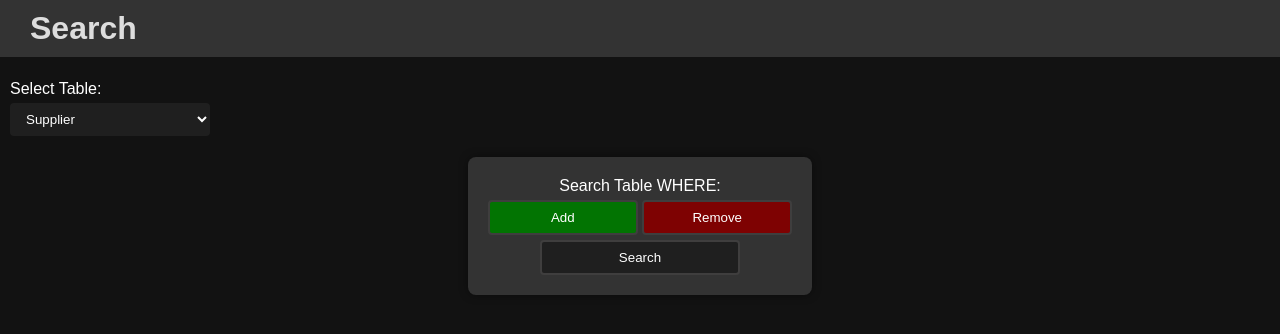
After one commit to Wrenen/CP476-WebApp, a PHP site: page /search.html in a window 1280 px wide. The commit adds this page. Shown: the top 334 px of the page. Run offline with PHP 8.4, Linux system fonts and the light colour scheme.

Commit message:
added search css/html

```diff
--- a/main.php
+++ b/main.php
@@ -14,7 +14,7 @@
 
   <div class="listContainer">
     <ul class="btnList">
-      <li> <a href="#"> <button class="dbBtn"><img src="assests/search.svg"> <br>search</button> </a> </li>
+      <li> <a href="search.html"> <button class="dbBtn"><img src="assests/search.svg"> <br>search</button> </a> </li>
       <li> <a href="update.html"> <button class="dbBtn"><img src="assests/update.svg"> <br>update</button> </a> </li>
       <li> <a href="#"> <button class="dbBtn"><img src="assests/delete.svg"> <br>delete</button> </a> </li>
     </ul>
--- a/main_style.css
+++ b/main_style.css
@@ -3,6 +3,7 @@ body{
     padding: 0;
     background-color: #121212;
 }
+
 h1{
     color: whitesmoke;
     font-size: 62px;
--- /dev/null
+++ b/search.html
@@ -0,0 +1,53 @@
+<!DOCTYPE html>
+<html lang="en">
+<head>
+    <meta charset="UTF-8">
+    <meta name="viewport" content="width=device-width, initial-scale=1.0">
+    <meta http-equiv="X-UA-Compatible" content="ie=edge">
+    <title>Search Function</title>
+    <link rel="stylesheet" href="search_style.css">
+</head>
+<body>
+    <header>
+        <h1>Search</h1>
+    </header>
+
+    <div class="form-popup" id="addForm">
+      <form>
+        <div class="add-fields-container">
+            <label for="addFields" class="header-labels">Add Search Field:</label>
+            <select name="add-fields" id="addFields">
+            <!-- filled in later -->
+            </select>
+            <input type="button" onclick="addSearchField()" value="Add Field" id="add-field-btn">
+        </div>
+      </form>
+    </div>
+
+    <form action="search_results.php" method="post" class="form-horizontal">
+        <div style="position: fixed; top: 70px; left: 10px;">
+            <label for="table" class="header-labels">Select Table:</label>
+            <select name="table" id="table" onchange="changeTable()">
+                <option value="supplier">Supplier</option>
+                <option value="product">Product</option>
+            </select>
+        </div>
+
+        <div class="box">
+          <label for="search-fields">Search Table WHERE:</label>
+          <div id="search-fields"></div>
+          <div class="btn-container">
+            <input type="button" onclick="addBtn()" value="Add" id="add-btn">
+            <input type="button" onclick="removeSearchField()" value="Remove" id="remove-btn">
+          </div>
+          <div class="search-btn-container"></div>
+            <input type="submit"  id="search-btn" value="Search">
+          </div>
+        </div>
+
+
+
+    </form>
+  <script src="search.js" defer></script>
+</body>
+</html>
--- /dev/null
+++ b/search.js
@@ -0,0 +1,68 @@
+var tableField = document.getElementById("table");
+var addForm = document.getElementById("addForm");
+var addFields = document.getElementById("addFields");
+var searchFields = document.getElementById("searchField");
+
+var supplier = ['supplier_id', 'supplier_name', 'address', 'phone', 'email'];
+var product = ['pid', 'product_id', 'product_name', 'description', 'price', 'quantity','status', 'supplier_id'];
+
+var counter = 0;
+
+// resets page back to default
+function changeTable() {
+    addForm.style.display = "none";
+    document.getElementById("search-fields").innerHTML = "";
+    clearFields();
+}
+
+function clearFields() {
+    while (addFields.options.length > 0) {
+        addFields.remove(0);
+    }
+}
+
+/*  <input type="text" readonly class="form-control-plaintext" id="staticEmail" value="email@example.com"> */
+function addSearchField() {
+    addForm.style.display = "none";
+    // clearFields();
+    var newSearch = addFields.value;
+
+    const div = document.createElement('div');
+    div.className = "form-group";
+    div.id = counter;
+
+    div.innerHTML = `
+    <label for="` + (newSearch + counter) + `" class="col-sm-2 col-form-label input-labels">` + (newSearch + ' =') + `</label>
+    <div class="col-sm-10">
+        <input type="text" class="form-control search-input" id="` + (newSearch + counter) + `" placeholder="` + newSearch + `">
+    </div>
+    `;
+    console.log(div);
+    document.getElementById("search-fields").appendChild(div);
+
+    counter += 1;
+}
+
+function removeSearchField() {
+    let element = document.getElementById("search-fields");
+    element.removeChild(element.lastChild);
+    counter -= 1;
+}
+
+function addFieldVals() {
+    var tableSelected = (tableField.value == 'supplier') ? supplier : product;
+
+    if (addFields.options.length == 0) {
+        for (let i = 0; i != tableSelected.length; i++) {
+            var newOption = document.createElement('option');
+            newOption.setAttribute('value', tableSelected[i]);
+            newOption.innerHTML = tableSelected[i];
+            addFields.add(newOption);
+        }
+    }
+}
+
+function addBtn() {
+    addForm.style.display = "block";
+    addFieldVals();
+}
--- /dev/null
+++ b/search_style.css
@@ -0,0 +1,157 @@
+.form-popup {
+    display: none;
+    position: center;
+    margin-top: 20px;
+    flex-wrap: wrap;
+    align-items: flex-start;
+    justify-content: center;
+    z-index: 9;
+    color:#121212;
+    border-radius: 8px;
+  }
+
+.add-fields-container{
+    color:#333;
+}
+
+.btn-container{
+    vertical-align: bottom;
+    display:table-cell;
+}
+
+/* update_style.css */
+body {
+    background-color: #121212;
+    color: #fff;
+    font-family: Arial, sans-serif;
+    margin: 0;
+    padding: 0;
+  }
+
+  header {
+    background-color: #333;
+    padding: 10px;
+    margin-bottom: 20px;
+  }
+
+  header h1 {
+    color: #ddd;
+    margin: 0;
+    padding-left: 20px;
+  }
+
+  form {
+    margin-top: 100px;
+    display: flex;
+    flex-wrap: wrap;
+    align-items: flex-start;
+    justify-content: center;
+  }
+
+  .header-labels {
+    display: block;
+    margin-top: 10px;
+    color: #fff;
+  }
+
+  .input-labels{
+    display: block;
+    margin-top: 10px;
+    color: #fff;
+    width:180px;
+    clear:right;
+    text-align:left;
+    padding-left:10px;
+  }
+
+  .search-input, .input-labels{
+    float:left;
+  }
+
+
+  select{
+    background-color: #1f1f1f;
+    color: #fff;
+    border: white;
+    outline:#fff;
+    padding: 8px 12px;
+    margin-top: 5px;
+    border-radius: 4px;
+    width: 200px;
+  }
+
+  input[type="text"]{
+    background-color: #1f1f1f;
+    color: #fff;
+    border: white;
+    outline:#fff;
+    padding: 8px 12px;
+    margin-top: 5px;
+    border-radius: 4px;
+    width: 100px;
+  }
+
+  input[type="submit"] {
+    background-color: #1f1f1f;
+    cursor: pointer;
+    margin-top: 20px;
+    color: #ffffff;
+    border: 2px solid #3f3e3e;
+    outline: 4px #fff;
+    padding: 8px 12px;
+    margin-top: 5px;
+    border-radius: 4px;
+    width: 200px;
+    display: inline-block;
+  }
+
+  #search-fields{
+    width: fit-content;
+    margin-left: auto;
+    margin-right: auto;
+    text-align: left;
+  }
+
+  .box {
+    background-color: #333;
+    padding: 20px;
+    border-radius: 8px;
+    box-shadow: 0 0 10px rgba(0, 0, 0, 0.4);
+    margin-bottom: 20px;
+    text-align: center;
+  }
+
+  .form-group{
+    display: flex;
+    flex-wrap: wrap;
+    align-items: flex-start;
+    justify-content: center;
+    gap: 5px;
+  }
+
+  #remove-btn{
+    background-color: #7e0202;
+    cursor: pointer;
+    margin-top: 20px;
+    border: 2px solid #3f3e3e;
+    color: #ffffff;
+    outline: 4px #fff;
+    padding: 8px 12px;
+    margin-top: 5px;
+    border-radius: 4px;
+    width: 150px;
+  }
+
+  #add-btn,
+  #add-field-btn{
+    background-color: #027402;
+    cursor: pointer;
+    margin-top: 20px;
+    outline: 4px #fff;
+    color: #ffffff;
+    border: 2px solid #3f3e3e;
+    padding: 8px 12px;
+    margin-top: 5px;
+    border-radius: 4px;
+    width: 150px;
+  }
```
Also changed, not shown: search_results.php (added).
